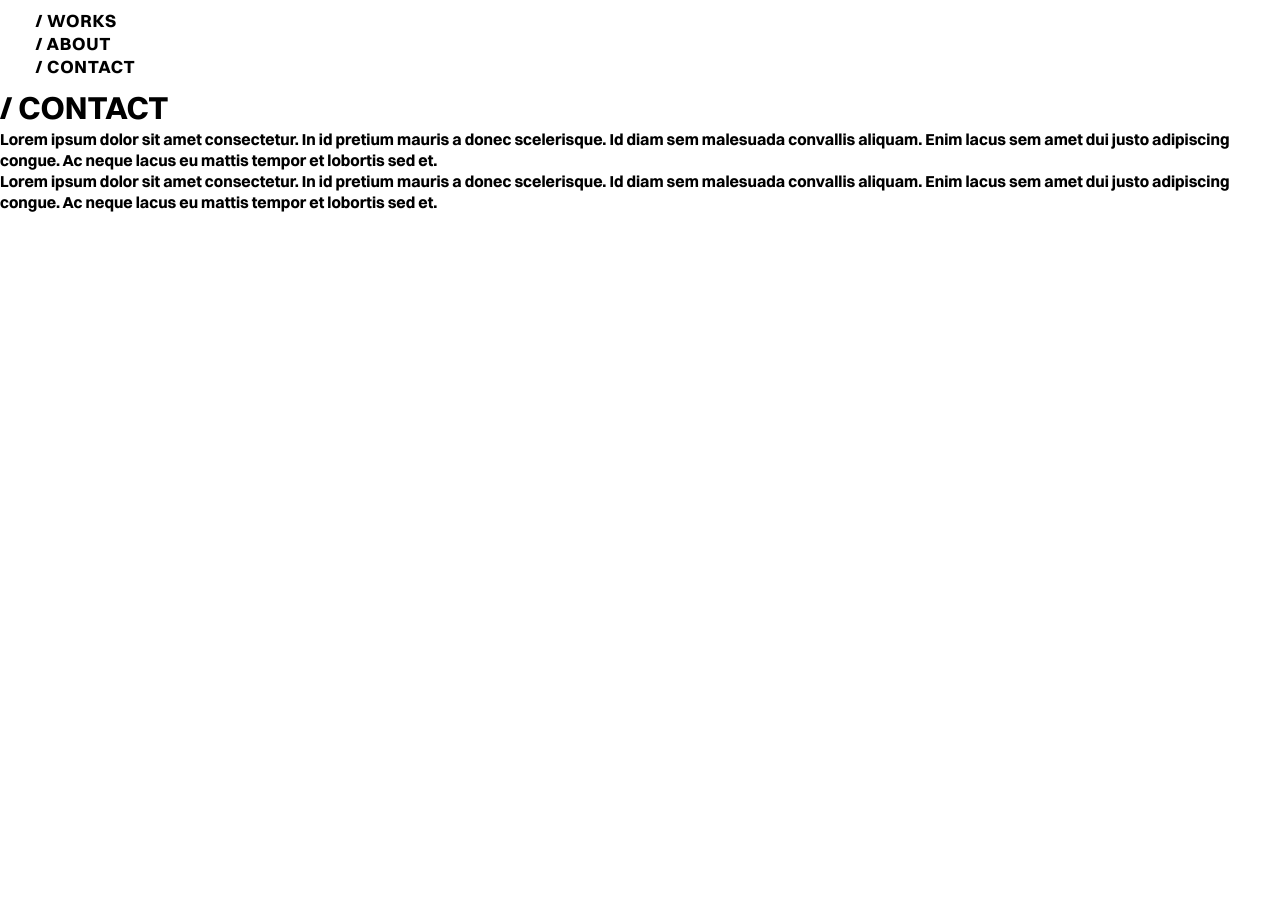
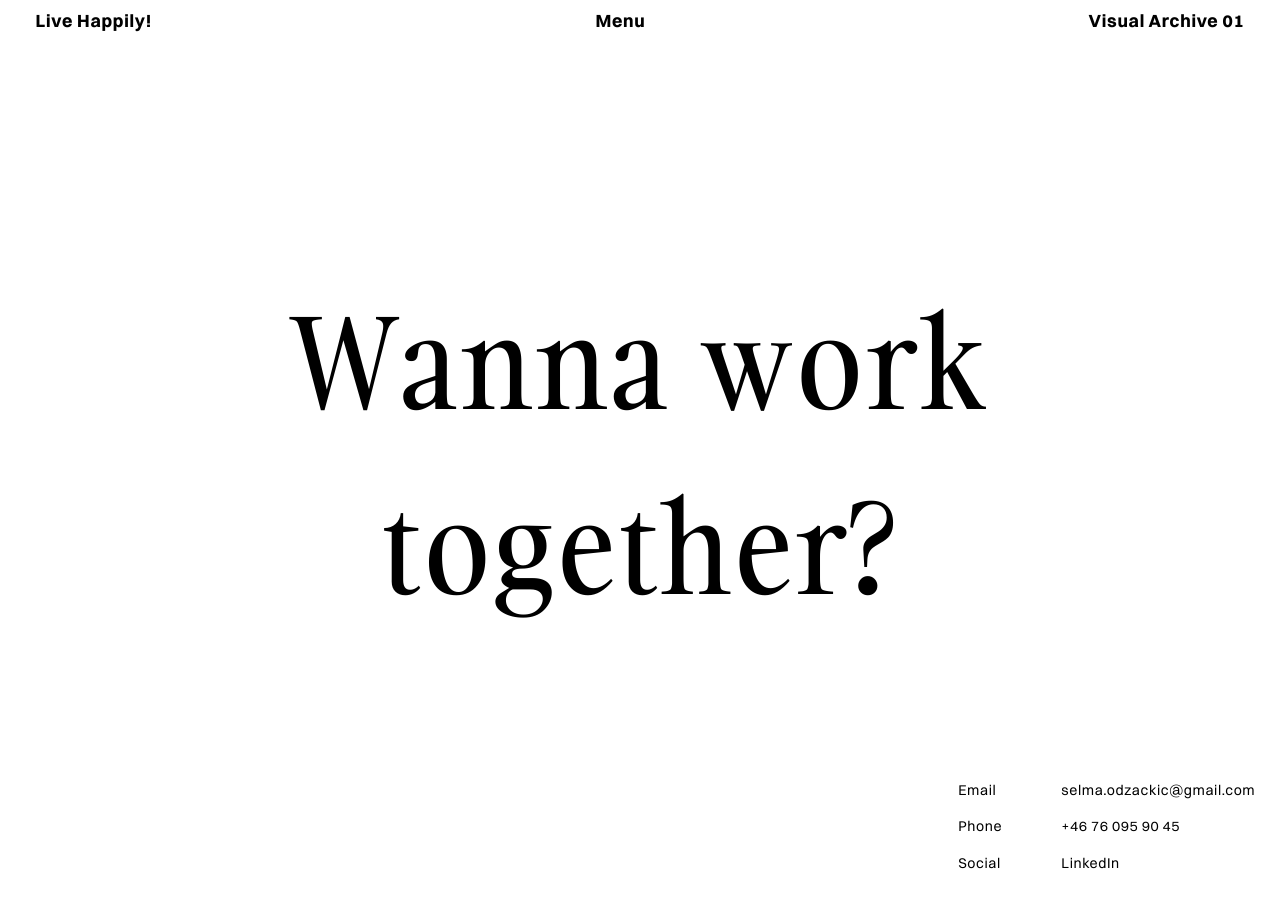
Before and after one commit to selmaodzackic/portfolio, a plain HTML site: page contact.html in a window 1280 px wide. Before the commit the page ends 800 px from the top, so only its background shows below. Drawn offline with Linux system fonts and the light colour scheme.

Commit message:
Ny design: Contact och uppdaterad plan
Co-Authored-By: Claude Opus 5.5 <noreply@anthropic.com>

```diff
--- a/contact.html
+++ b/contact.html
@@ -3,29 +3,42 @@
 <head>
   <meta charset="UTF-8">
   <meta name="viewport" content="width=device-width, initial-scale=1">
-  <title>Contact – Portfolio</title>
+  <title>Contact – Selma Odžačkić</title>
+  <link rel="preload" href="fonts/Switzer-Bold.woff2" as="font" type="font/woff2" crossorigin>
+  <link rel="preload" href="fonts/Gambarino-Regular.woff2" as="font" type="font/woff2" crossorigin>
   <link rel="stylesheet" href="css/style.css">
 </head>
-<body>
+<body class="page-contact">
   <a class="skip-link" href="#main">Skip to content</a>
 
+  <!-- Menyrad (Figma: Menu bar). "Menu" öppnar navigationen som popover. -->
   <header class="site-header">
-    <nav class="site-nav" aria-label="Main">
-      <ul class="site-nav__list">
-        <li><a class="site-nav__link" href="index.html">/ WORKS</a></li>
-        <li><a class="site-nav__link" href="about.html">/ ABOUT</a></li>
-        <li><a class="site-nav__link" href="contact.html" aria-current="page">/ CONTACT</a></li>
-      </ul>
-    </nav>
+    <a class="site-header__item" href="index.html">Live Happily!</a>
+    <button class="site-header__item" type="button" popovertarget="nav">Menu</button>
+    <a class="site-header__item" href="works.html">Visual Archive 01</a>
   </header>
 
-  <main id="main">
-    <h1 class="page-title">/ CONTACT</h1>
+  <!-- Navigation (Figma: Navigation bar). Pricken markerar aktuell sida. -->
+  <nav class="nav" id="nav" popover aria-label="Main">
+    <ul class="nav__list">
+      <li><a class="nav__link" href="index.html">Home</a></li>
+      <li><a class="nav__link" href="works.html">Visual Archive</a></li>
+      <li><a class="nav__link" href="about.html">About</a></li>
+      <li><a class="nav__link" href="contact.html" aria-current="page">Contact</a></li>
+    </ul>
+  </nav>
 
-    <div class="contact">
-      <p>Lorem ipsum dolor sit amet consectetur. In id pretium mauris a donec scelerisque. Id diam sem malesuada convallis aliquam. Enim lacus sem amet dui justo adipiscing congue. Ac neque lacus eu mattis tempor et lobortis sed et.</p>
-      <p>Lorem ipsum dolor sit amet consectetur. In id pretium mauris a donec scelerisque. Id diam sem malesuada convallis aliquam. Enim lacus sem amet dui justo adipiscing congue. Ac neque lacus eu mattis tempor et lobortis sed et.</p>
-    </div>
+  <main id="main" class="contact">
+    <h1 class="display contact__title">Wanna work together?</h1>
+
+    <dl class="contact__list">
+      <dt>Email</dt>
+      <dd><a href="mailto:selma.odzackic@gmail.com">selma.odzackic@gmail.com</a></dd>
+      <dt>Phone</dt>
+      <dd><a href="tel:+46760959045">+46 76 095 90 45</a></dd>
+      <dt>Social</dt>
+      <dd>LinkedIn</dd>
+    </dl>
   </main>
 </body>
 </html>
```
Also changed, not shown: 1 other file.
